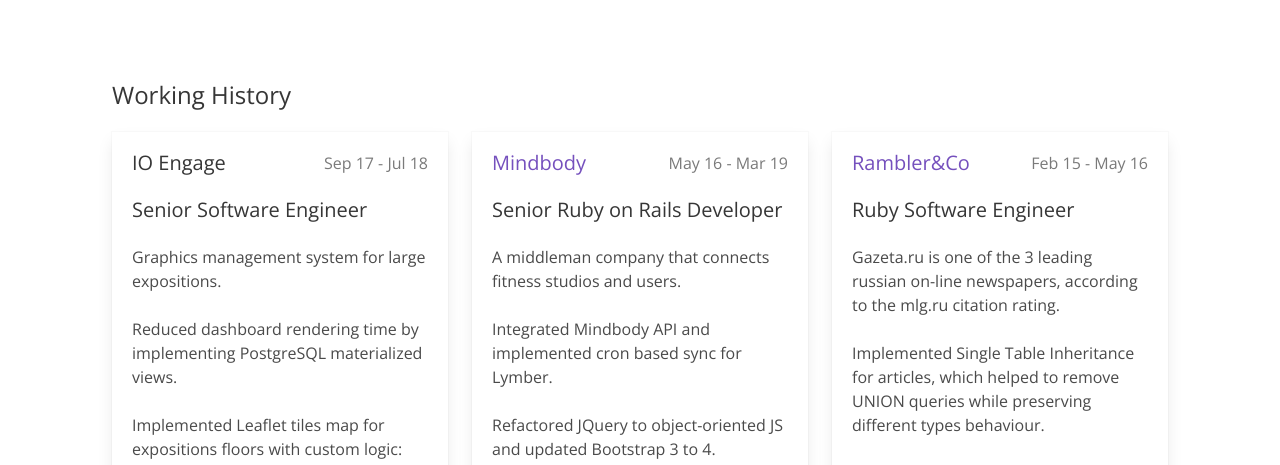
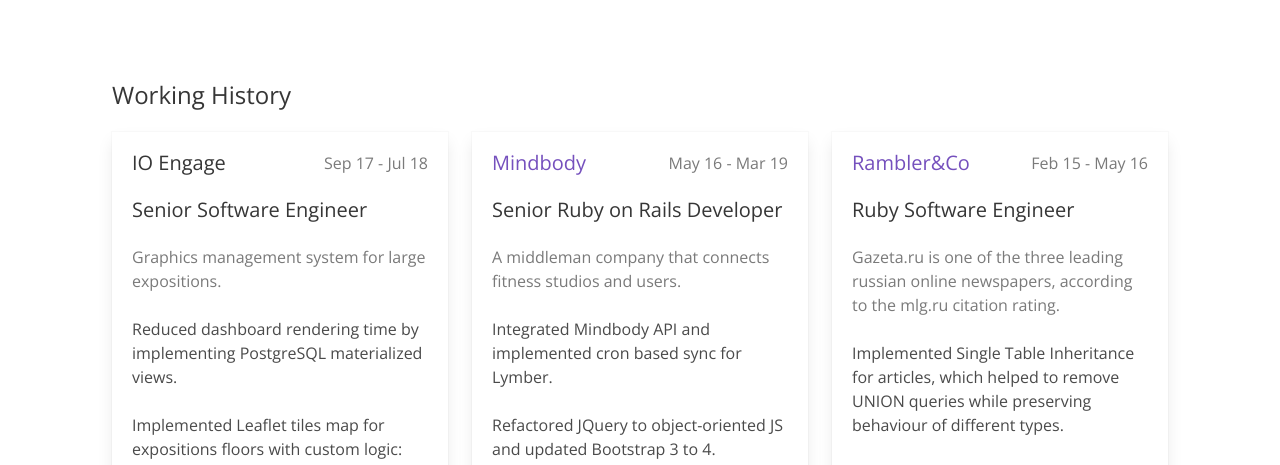
Before and after one commit to ksevelyar/resume, a website built with webpack: page src/index.pug in a window 1280 px wide. Shown: the part 310-775 px from the top of the page. Built offline with nearby package versions, Linux system fonts and the light colour scheme; files whose address does not match are found by name.

Commit message:
fix typo

```diff
--- a/src/index.pug
+++ b/src/index.pug
@@ -37,7 +37,7 @@
                 .level-left IO Engage
                 .level-right.has-text-grey.is-size-6 Sep 17 - Jul 18
               .title.is-5 Senior Software Engineer
-              p Graphics management system for large expositions.
+              p.has-text-grey Graphics management system for large expositions.
               br
               p Reduced dashboard rendering time by implementing PostgreSQL materialized views.
               br
@@ -50,7 +50,7 @@
                 .level-right.has-text-grey.is-size-6
                   p May 16 - Mar 19
               .title.is-5 Senior Ruby on Rails Developer
-              p A middleman company that connects fitness studios and users.
+              p.has-text-grey A middleman company that connects fitness studios and users.
               br
               p Integrated Mindbody API and implemented cron based sync for Lymber.
               br
@@ -65,9 +65,9 @@
                 .level-right.has-text-grey.is-size-6
                   p Feb 15 - May 16
               .title.is-5 Ruby Software Engineer
-              p Gazeta.ru is one of the 3 leading russian on-line newspapers, according to the mlg.ru citation rating.
+              p.has-text-grey Gazeta.ru is one of the three leading russian online newspapers, according to the mlg.ru citation rating.
               br
-              p Implemented Single Table Inheritance for articles, which helped to remove UNION queries while preserving different types behaviour.
+              p Implemented Single Table Inheritance for articles, which helped to remove UNION queries while preserving behaviour of different types.
               br
               p Added jsonb store, which allowed to change article schema on the fly.
 
```
Also changed, not shown: docs/index.html.
